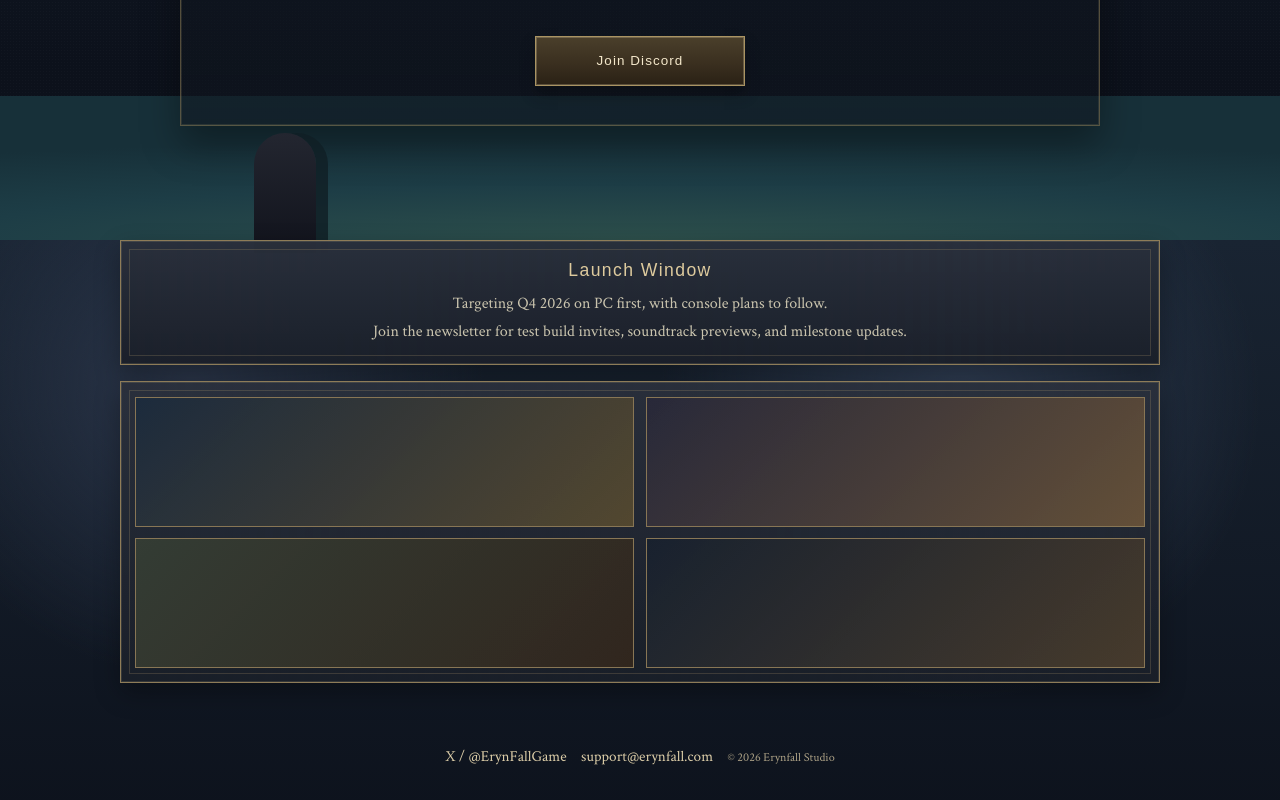
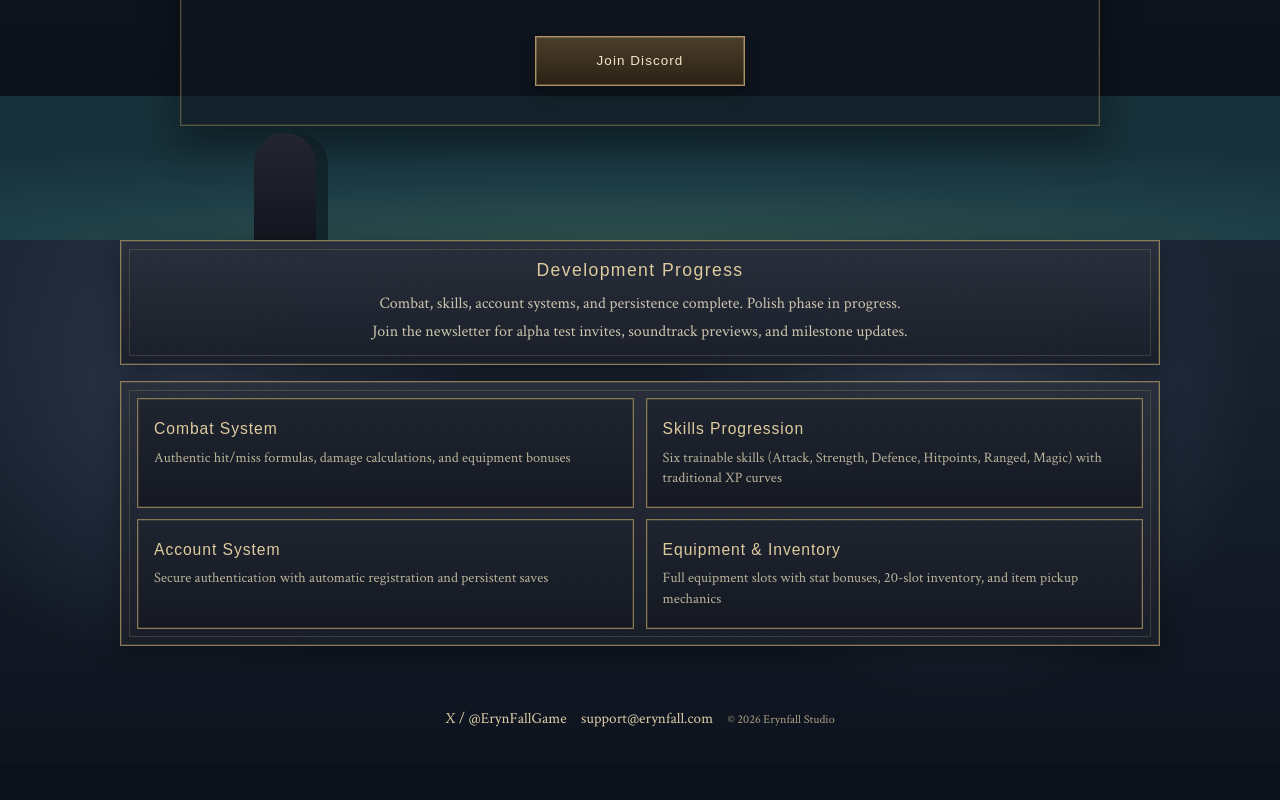
Before and after one commit to EarthDeparture/erynfall-web, a Next.js app: page / in a window 1280 px wide. Shown: the part 560-1360 px from the top of the page. After the commit the page ends 1323 px from the top, so only its background shows below. Built offline with nearby package versions, Linux system fonts and the light colour scheme; a web font is replaced by a local one.

Commit message:
update landing page with development progress features

```diff
--- a/app/globals.css
+++ b/app/globals.css
@@ -308,35 +308,35 @@ body {
   color: #cac4ae;
 }
 
-.media-panel {
-  padding: 0.9rem;
+.features-panel {
+  padding: 1rem;
   display: grid;
   grid-template-columns: repeat(2, minmax(0, 1fr));
   gap: 0.7rem;
 }
 
-.shot {
-  min-height: 130px;
+.feature-card {
+  padding: 1.1rem 1rem;
   border: 1px solid #8b7751;
-  filter: saturate(0.8) contrast(1.1);
-  background-size: cover;
-  background-position: center;
+  background:
+    linear-gradient(180deg, rgba(30, 36, 47, 0.9) 0%, rgba(20, 24, 33, 0.92) 100%),
+    repeating-linear-gradient(90deg, rgba(255, 255, 255, 0.012) 0 8px, rgba(0, 0, 0, 0.035) 8px 16px);
+  box-shadow: inset 0 0 0 1px rgba(188, 164, 116, 0.18);
 }
 
-.shot.is-1 {
-  background-image: linear-gradient(135deg, #223347 0%, #594c31 100%);
+.feature-title {
+  margin: 0 0 0.45rem;
+  font-family: var(--font-display), serif;
+  font-size: 0.98rem;
+  letter-spacing: 0.06em;
+  color: #decb9e;
 }
 
-.shot.is-2 {
-  background-image: linear-gradient(135deg, #2f3043 0%, #6a5339 100%);
-}
-
-.shot.is-3 {
-  background-image: linear-gradient(135deg, #39433a 0%, #3a2e24 100%);
-}
-
-.shot.is-4 {
-  background-image: linear-gradient(135deg, #202a39 0%, #4e4030 100%);
+.feature-desc {
+  margin: 0;
+  font-size: 0.9rem;
+  line-height: 1.45;
+  color: #b8b29a;
 }
 
 .footer {
@@ -405,7 +405,7 @@ body {
     bottom: -6.5rem;
   }
 
-  .media-panel {
+  .features-panel {
     grid-template-columns: 1fr;
   }
 
--- a/app/page.tsx
+++ b/app/page.tsx
@@ -9,10 +9,10 @@ export default function Home() {
           <span className="moon" aria-hidden="true" />
           <span className="watcher" aria-hidden="true" />
 
-          <p className="kicker">UPCOMING GAME</p>
+          <p className="kicker">MEDIEVAL FANTASY MMORPG</p>
           <h1 className="brand">ERYNFALL</h1>
-          <p className="tagline">Beyond the city walls, an untamed realm waits to be discovered.</p>
-          <p className="subline">A medieval fantasy adventure is nearing launch.</p>
+          <p className="tagline">A faithful recreation of classic MMORPG combat and progression.</p>
+          <p className="subline">Medieval fantasy adventure built with server-first architecture and authentic mechanics.</p>
 
           <WaitlistForm />
 
@@ -26,16 +26,28 @@ export default function Home() {
 
       <main className="content-wrap">
         <section className="panel info-panel" aria-labelledby="launch-heading">
-          <h2 id="launch-heading">Launch Window</h2>
-          <p>Targeting Q4 2026 on PC first, with console plans to follow.</p>
-          <p>Join the newsletter for test build invites, soundtrack previews, and milestone updates.</p>
+          <h2 id="launch-heading">Development Progress</h2>
+          <p>Combat, skills, account systems, and persistence complete. Polish phase in progress.</p>
+          <p>Join the newsletter for alpha test invites, soundtrack previews, and milestone updates.</p>
         </section>
 
-        <section className="panel media-panel" aria-label="teaser stills">
-          <div className="shot is-1" />
-          <div className="shot is-2" />
-          <div className="shot is-3" />
-          <div className="shot is-4" />
+        <section className="panel features-panel" aria-label="development features">
+          <div className="feature-card">
+            <h3 className="feature-title">Combat System</h3>
+            <p className="feature-desc">Authentic hit/miss formulas, damage calculations, and equipment bonuses</p>
+          </div>
+          <div className="feature-card">
+            <h3 className="feature-title">Skills Progression</h3>
+            <p className="feature-desc">Six trainable skills (Attack, Strength, Defence, Hitpoints, Ranged, Magic) with traditional XP curves</p>
+          </div>
+          <div className="feature-card">
+            <h3 className="feature-title">Account System</h3>
+            <p className="feature-desc">Secure authentication with automatic registration and persistent saves</p>
+          </div>
+          <div className="feature-card">
+            <h3 className="feature-title">Equipment & Inventory</h3>
+            <p className="feature-desc">Full equipment slots with stat bonuses, 20-slot inventory, and item pickup mechanics</p>
+          </div>
         </section>
       </main>
 
```
Also changed, not shown: 1 other file (tests, documents, lock files or other folders).
